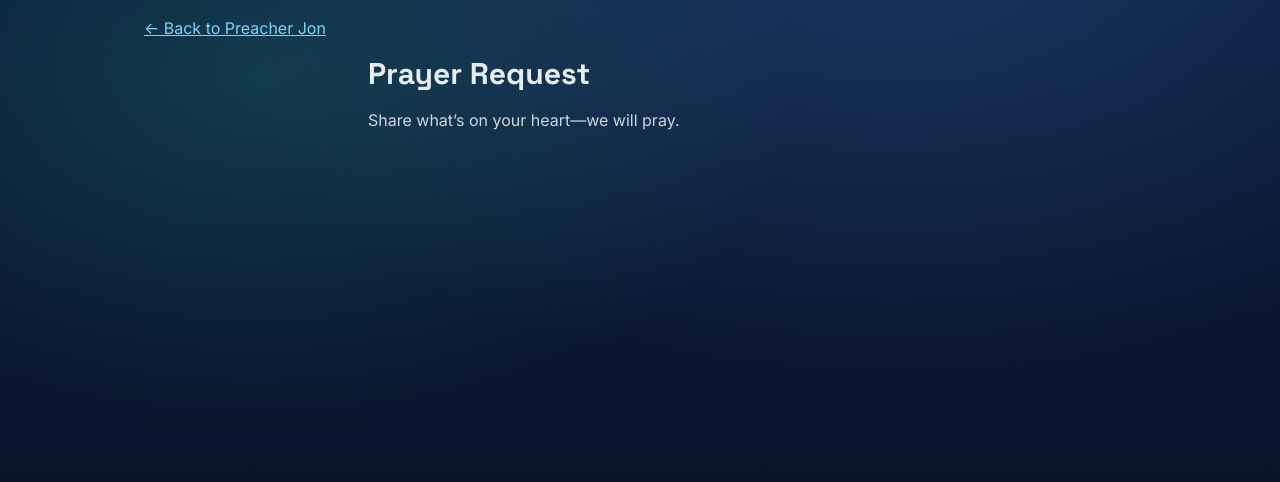
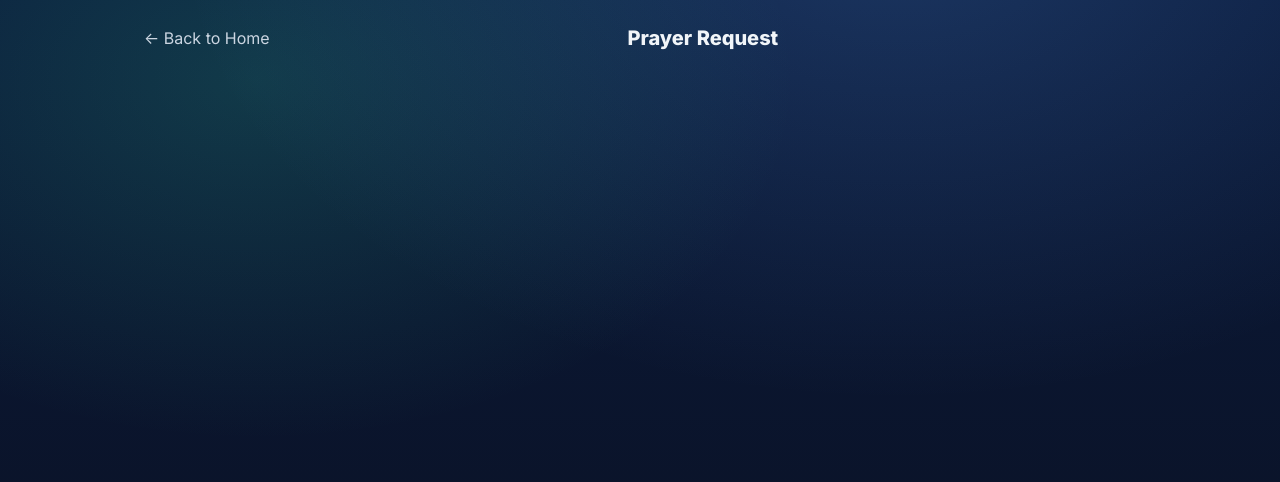
Before and after one commit to preacherjonk-dotcom/preacher-jon-site, a plain HTML site: page prayer.html in a window 1280 px wide. Drawn offline with nearby package versions, Linux system fonts and the light colour scheme; no server answers.

Commit message:
Update prayer.html

```diff
--- a/prayer.html
+++ b/prayer.html
@@ -4,33 +4,25 @@
   <meta charset="utf-8" />
   <meta name="viewport" content="width=device-width, initial-scale=1" />
   <title>Prayer Request — Preacher Jon</title>
-  <link rel="preconnect" href="https://fonts.googleapis.com">
-  <link rel="preconnect" href="https://fonts.gstatic.com" crossorigin>
+  <link rel="preconnect" href="https://fonts.googleapis.com"><link rel="preconnect" href="https://fonts.gstatic.com" crossorigin>
   <link href="https://fonts.googleapis.com/css2?family=Space+Grotesk:wght@400;600;700&family=Inter:wght@300;400;600;800&display=swap" rel="stylesheet">
   <script src="https://cdn.tailwindcss.com"></script>
   <style>
     :root{ --bg1:#0b1020; --bg2:#0a1a3b; }
     body{font-family:Inter,system-ui,-apple-system,Segoe UI,Roboto,Ubuntu,Cantarell,Noto Sans,Helvetica Neue,Arial}
-    .display{font-family:"Space Grotesk",Inter,system-ui,-apple-system,Segoe UI,Roboto,Ubuntu,Cantarell,Noto Sans,Helvetica Neue,Arial}
-    .cosmos{min-height:100vh;background:
+    .cosmos{position:relative;background:
       radial-gradient(1200px 800px at 70% -10%, rgba(96,165,250,.20), transparent 60%),
       radial-gradient(900px 600px at 20% 10%, rgba(52,211,153,.18), transparent 60%),
-      linear-gradient(180deg, var(--bg2) 0%, var(--bg1) 100%); color:#e6edf3;}
+      linear-gradient(180deg, var(--bg2) 0%, var(--bg1) 100%); min-height:100vh }
+    .glass{background:rgba(255,255,255,.06);border:1px solid rgba(255,255,255,.14);backdrop-filter:blur(10px)}
   </style>
 </head>
-<body class="cosmos">
-  <header class="max-w-5xl mx-auto px-4 py-4"><a href="./" class="text-sky-300 underline">← Back to Preacher Jon</a></header>
-  <main class="max-w-xl mx-auto px-4 pb-20">
-    <h1 class="display text-3xl font-extrabold mb-4">Prayer Request</h1>
-    <p class="mb-4 text-slate-200/90">Share what’s on your heart—we will pray.</p>
+<body class="cosmos text-slate-100">
+  <header class="max-w-5xl mx-auto px-4 py-6 flex items-center justify-between">
+    <a href="./" class="text-slate-300 hover:text-white">&larr; Back to Home</a>
+    <div class="display text-xl font-bold">Prayer Request</div>
+    <span></span>
+  </header>
 
-    <div id="mlb2-29942527" class="ml-form-embedContainer ml-subscribe-form ml-subscribe-form-29942527"></div>
-    <script src="https://groot.mailerlite.com/js/w/webforms.min.js" type="text/javascript"></script>
-    <script>fetch("https://assets.mailerlite.com/jsonp/1751779/forms/163460031971329045/takel");</script>
-
-    <noscript><p class="mt-6 text-sm text-slate-300">JavaScript is disabled. Email
-      <a class="underline" href="mailto:PreacherJonK@gmail.com?subject=Prayer%20Request">PreacherJonK@gmail.com</a>
-      with your request.</p></noscript>
-  </main>
-</body>
-</html>
+  <main class="max-w-5xl mx-auto px-4 pb-20">
+    <div class="glass
```
